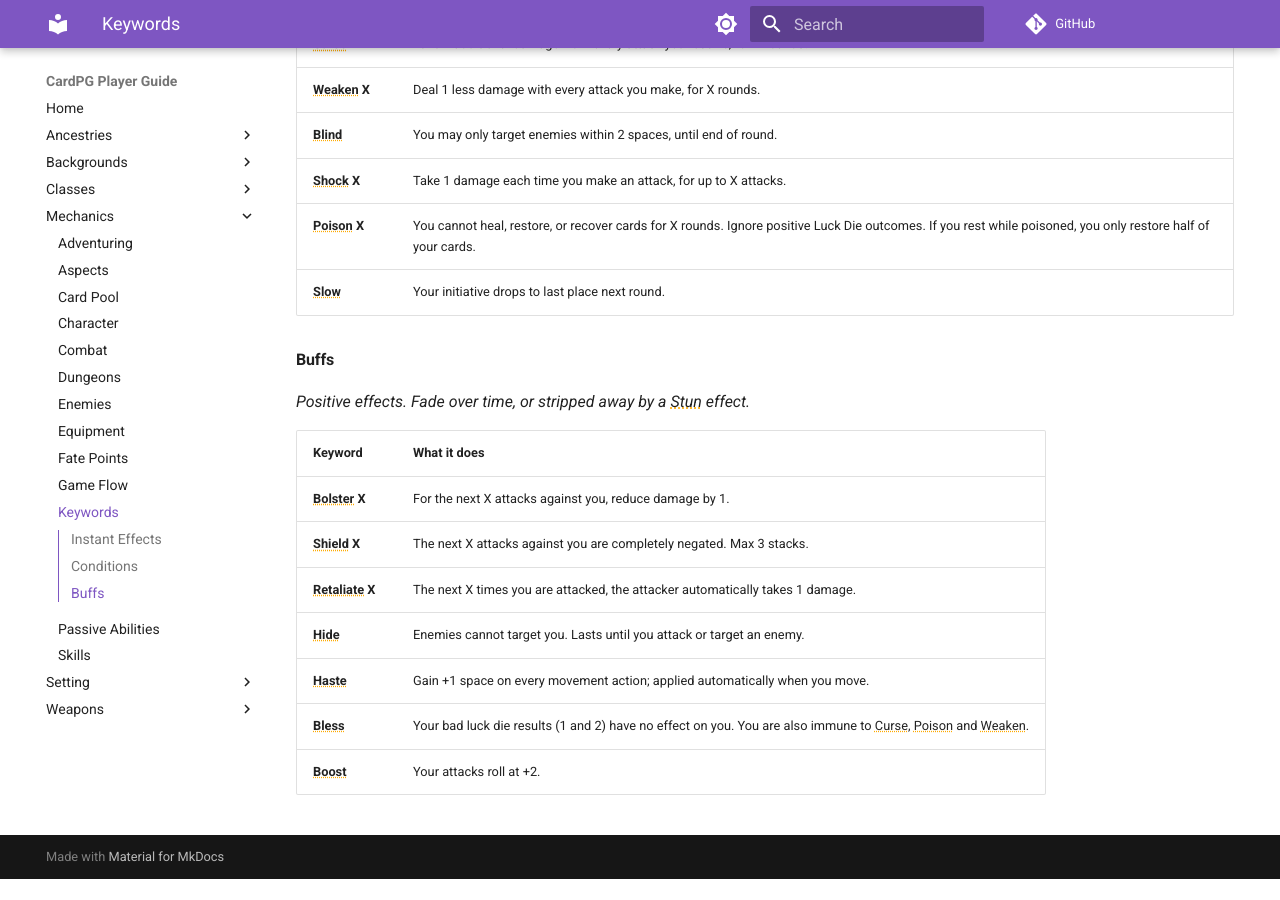
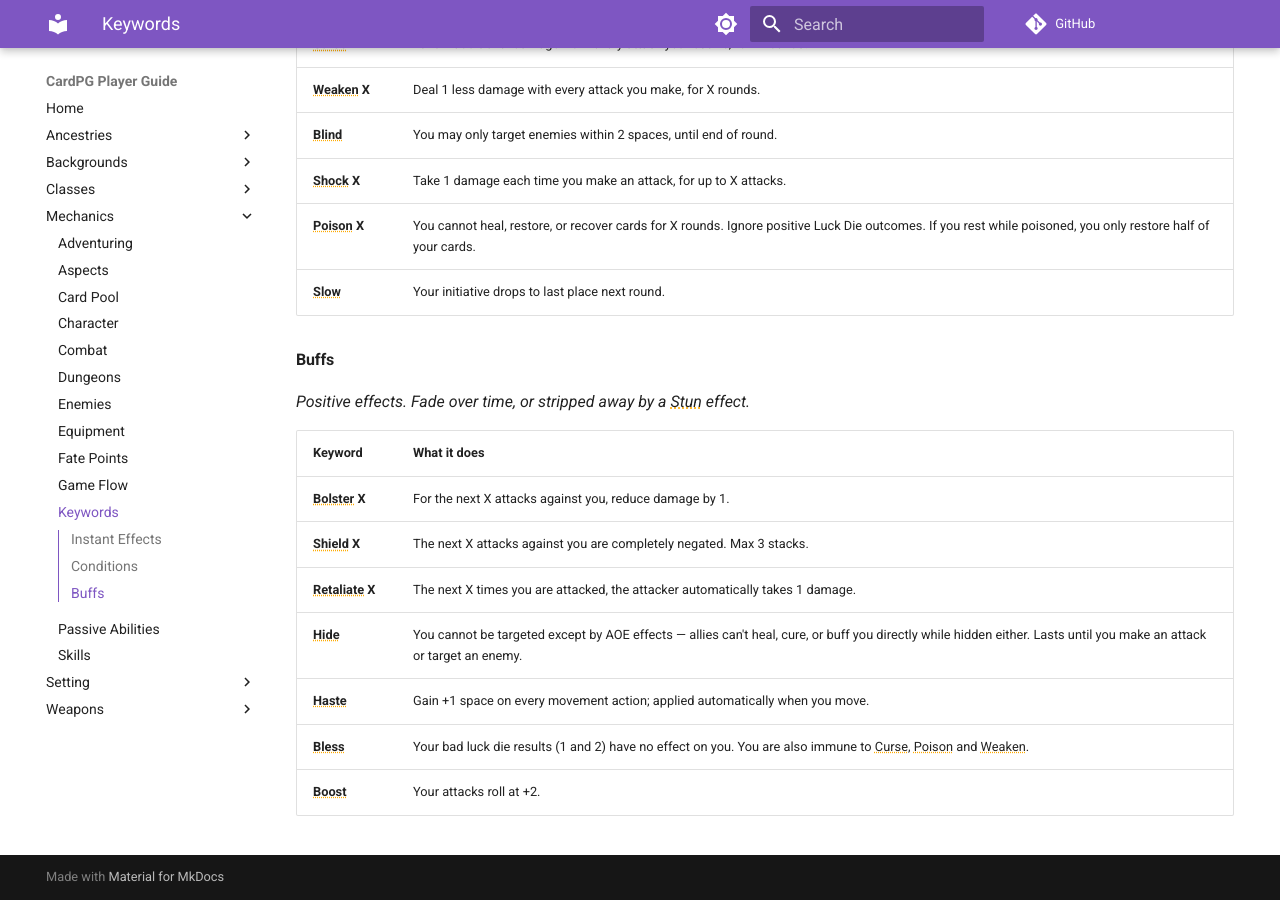
Before and after one commit to mrjoelpearce/CardPG-Guide, an MkDocs documentation site: the page built from docs/Mechanics/Keywords.md, in a window 1280 px wide and 900 px high, scrolled down 1479 px. Built offline with MkDocs 1.6.1 and Material for MkDocs 9.7.7, drawn with Linux system fonts in a browser that asks for light colours; comment, search, counter and statistics services are not loaded; before the commit the page ends 2358 px from its top, so only the background shows below that.

Commit message:
Reword Hide keyword: blocks all single-target selection, not just enemies'
Mirrors the wording change from the main CardPG repo: "You cannot be
targeted except by AOE effects. Lasts until you make an attack or target
an enemy." Three copies updated: Mechanics/Keywords.md, the site's own
hover-tooltip data (javascripts/keyword-tooltips.js), and the live Build
Tester's keyword reference (tools/build-tester.html).

Co-Authored-By: Claude Sonnet 5 <noreply@anthropic.com>

```diff
--- a/docs/Mechanics/Keywords.md
+++ b/docs/Mechanics/Keywords.md
@@ -50,7 +50,7 @@ If an ability has a Keyword, that keyword is activated on any hit, even if an at
 | **Bolster X**   | For the next X attacks against you, reduce damage by 1.                                                     |
 | **Shield X**    | The next X attacks against you are completely negated. Max 3 stacks.                                        |
 | **Retaliate X** | The next X times you are attacked, the attacker automatically takes 1 damage.                               |
-| **Hide**        | Enemies cannot target you. Lasts until you attack or target an enemy.                                       |
+| **Hide**        | You cannot be targeted except by AOE effects — allies can't heal, cure, or buff you directly while hidden either. Lasts until you make an attack or target an enemy. |
 | **Haste**       | Gain +1 space on every movement action; applied automatically when you move.                                |
 | **Bless**       | Your bad luck die results (1 and 2) have no effect on you. You are also immune to Curse, Poison and Weaken. |
 | **Boost**       | Your attacks roll at +2.                                                                                    |
--- a/docs/javascripts/keyword-tooltips.js
+++ b/docs/javascripts/keyword-tooltips.js
@@ -34,7 +34,7 @@
     Bolster: "For the next X attacks against you, reduce damage by 1.",
     Shield: "The next X attacks against you are completely negated. Max 3 stacks.",
     Retaliate: "The next X times you are attacked, the attacker automatically takes 1 damage.",
-    Hide: "Enemies cannot target you. Lasts until you attack or target an enemy — clears the moment you do, however many rounds that takes.",
+    Hide: "You cannot be targeted except by AOE effects. Lasts until you make an attack or target an enemy — clears the moment you do, however many rounds that takes.",
     Haste: "Gain +1 space on every movement action.",
     Bless: "Your bad luck die results (1 and 2) have no effect on you. You are also immune to Curse, Poison and Weaken.",
     Boost: "Your attacks roll at +2.",
--- a/docs/tools/build-tester.html
+++ b/docs/tools/build-tester.html
@@ -311,7 +311,7 @@ const KEYWORD_DESCRIPTIONS = {
   bolster: "For the next X attacks against you, reduce damage by 1. Charge-based. Max 5.",
   shield: "Absorb X incoming attacks entirely. Bypass ignores Shield. Charge-based. Max 3.",
   retaliate: "Deal 1 unavoidable damage to each attacker for next X attacks received. Charge-based. Max 5.",
-  hide: "Enemies cannot target this character. Clears when you attack or target an enemy.",
+  hide: "You cannot be targeted except by AOE effects. Lasts until you make an attack or target an enemy.",
   haste: "Gain +1 space on all movement actions.",
   bless: "Ignore negative luck die results (rolls 1 and 2). Also prevents Curse, Weaken, and Poison outright.",
   boost: "+2 to attack rolls (advantage).",
```
